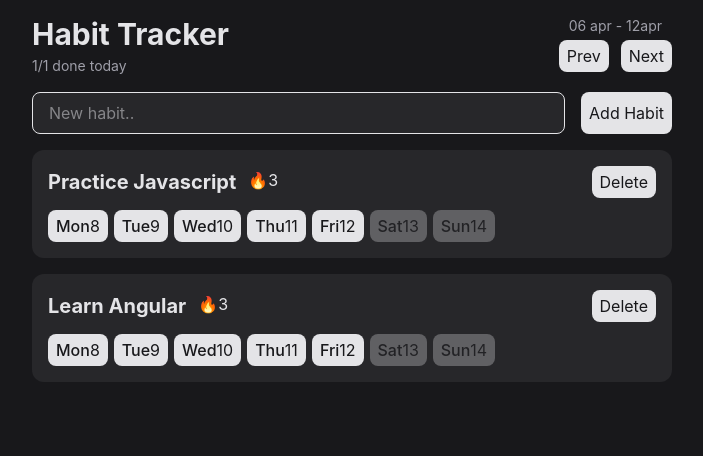
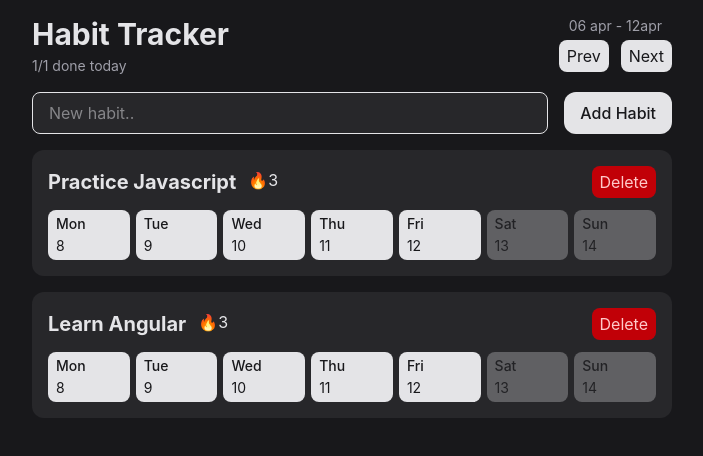
Before and after one commit to abusufyan-03/habit-tracker, a React (Vite) app: page / in a window 1280 px wide. Shown: the top 456 px of the page, without its empty margins (288-991 px from the left). Built offline with nearby package versions, Linux system fonts and the light colour scheme.

Commit message:
Improve the UI of Buttons

```diff
--- a/src/components/HabitForm.tsx
+++ b/src/components/HabitForm.tsx
@@ -5,7 +5,7 @@ export function HabitForm() {
     <>
     <form className="flex gap-2">
          <input className="flex-1 border py-2 px-4 rounded-lg mr-2 bg-zinc-800 outline-none focus-visible:ring-2" placeholder="New habit.."/>
-        <Button>Add Habit</Button>
+        <Button className="rounded-xl py-2 px-4 font-medium">Add Habit</Button>
     </form>
     </>
   )
--- a/src/components/HabitList.tsx
+++ b/src/components/HabitList.tsx
@@ -1,5 +1,3 @@
-// import { format } from "path";
-// import { format } from "path";
 import { Button } from "./Button";
 import { eachDayOfInterval, endOfWeek, startOfWeek, format, isFuture } from "date-fns"
 
@@ -46,13 +44,13 @@ function HabitItem({ habit }: HabitItemProps) {
             <span className="text-xl font-bold">{habit.name}</span>
             <span>🔥3</span>
           </div>
-          <Button>Delete</Button>
+          <Button variant={"ghost-destructive"}>Delete</Button>
         </div>
 
         {/* Item list bottom with week days */}
         <div className="flex gap-1.5">
           {visibleDates.map((date) => (
-            <Button key={date.toISOString()} disabled={isFuture(date)}>
+            <Button key={date.toISOString()} disabled={isFuture(date)} className="flex flex-1 flex-col gap-0.5 text-sm">
               <span className="font-medium">{format(date, "EEE")}</span>
               <span>{format(date, "d")}</span>
             </Button>
```
